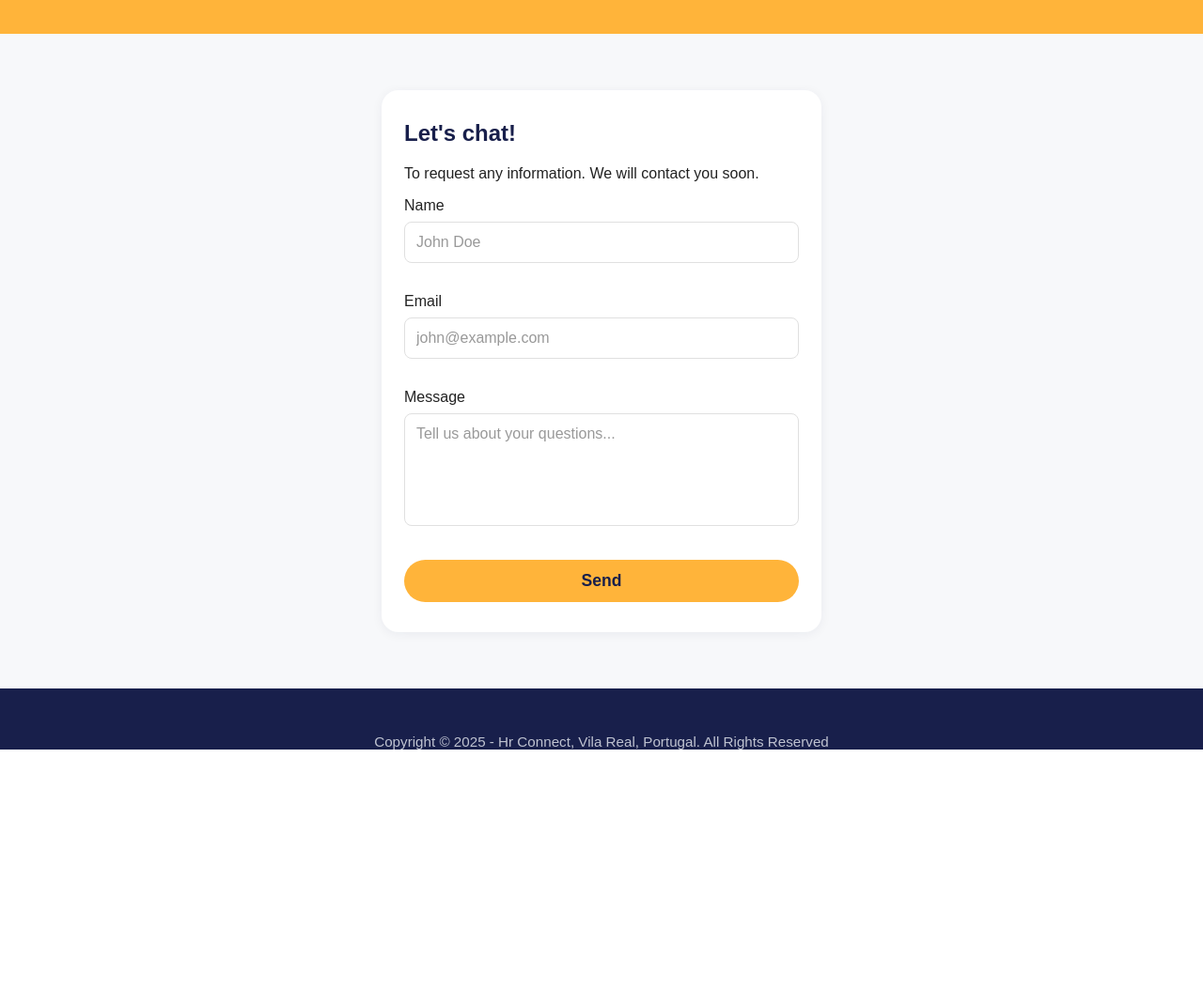
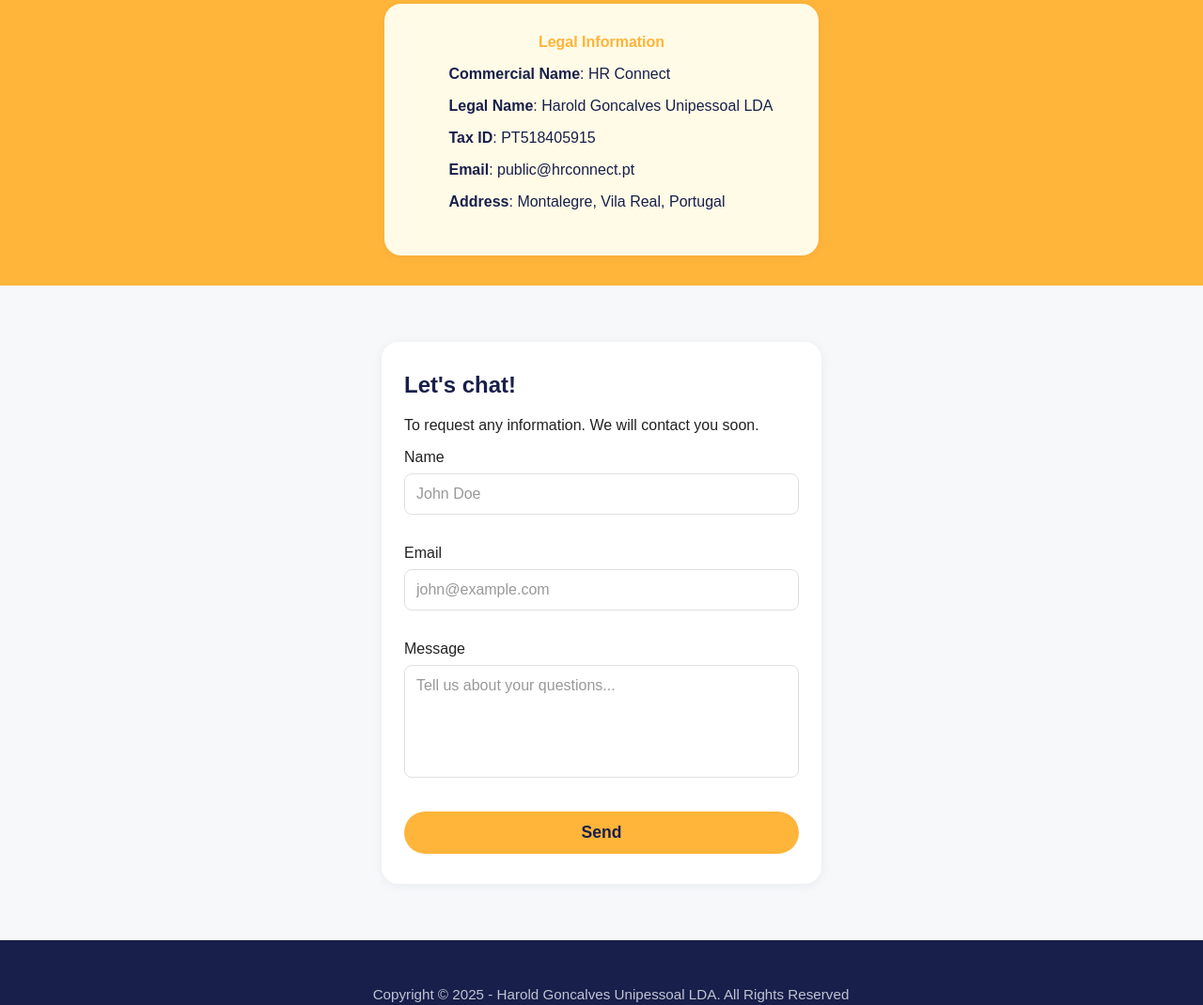
Before and after one commit to HR-Connect-pt/homesite, a plain HTML site: page index.html in a window 1280 px wide. Shown: the part 1180-2250 px from the top of the page at 94% size. Before the commit the page ends 1978 px from the top, so only its background shows below. Drawn offline with Linux system fonts and the light colour scheme.

Commit message:
added legal informations

```diff
--- a/assets/css/style.css
+++ b/assets/css/style.css
@@ -265,6 +265,10 @@ html, body {
   padding: 32px 0;
   text-align: center;
 }
+.divider .divider-box p {
+  text-align: left;
+  margin-left: 20px;
+}
 .divider-box {
   background: #fffbe6;
   display: inline-block;
@@ -350,8 +354,12 @@ html, body {
 .site-footer {
   background: var(--primary-bg);
   color: var(--white);
-  padding: 32px 0 0 0;
-  font-size: 1rem;
+  text-align: center;
+  padding: 20px 0;
+  display: flex;
+  justify-content: center;
+  align-items: center;
+  min-height: 60px;
 }
 .footer-flex {
   display: flex;
@@ -389,7 +397,8 @@ html, body {
   color: #ffd580;
 }
 .footer-copy {
-  text-align: center;
+  text-align: left;
+  margin-left: 20px;
   color: #bfc3d1;
   font-size: 0.95rem;
   padding: 16px 0 0 0;
--- a/index.html
+++ b/index.html
@@ -97,14 +97,16 @@
 
     <!-- Divider Section -->
     <section class="divider">
-  <!--
       <div class="container">
         <div class="divider-box">
-        <span class="divider-title">Reconhecimento</span>
-        <h3>"Uma abordagem inovadora"</h3>
+          <span class="divider-title" data-en="Legal Information" data-pt="Informações Legais">Legal Information</span>
+          <p><strong data-en="Commercial Name" data-pt="Nome Comercial">Commercial Name</strong>: HR Connect</p>
+          <p><strong data-en="Legal Name" data-pt="Nome Legal">Legal Name</strong>: Harold Goncalves Unipessoal LDA</p>
+          <p><strong data-en="Tax ID" data-pt="NIF">Tax ID</strong>: PT518405915</p>
+          <p><strong data-en="Email" data-pt="Email">Email</strong>: public@hrconnect.pt</p>
+          <p><strong data-en="Address" data-pt="Morada">Address</strong>: Montalegre, Vila Real, Portugal</p>
         </div>
       </div>
-    -->
     </section>
 
   <!-- Contact/CTA Section -->
@@ -152,7 +154,7 @@
 
   <!-- Footer -->
   <footer class="site-footer" role="contentinfo">
-    <div class="footer-copy">Copyright © 2025 - Hr Connect, Vila Real, Portugal. All Rights Reserved</div>
+    <div class="footer-copy">Copyright © 2025 - Harold Goncalves Unipessoal LDA. All Rights Reserved</div>
   </footer>
 
   <script src="assets/js/main.js"></script>
```
Lines whose indentation alone changed are shown as unchanged.
